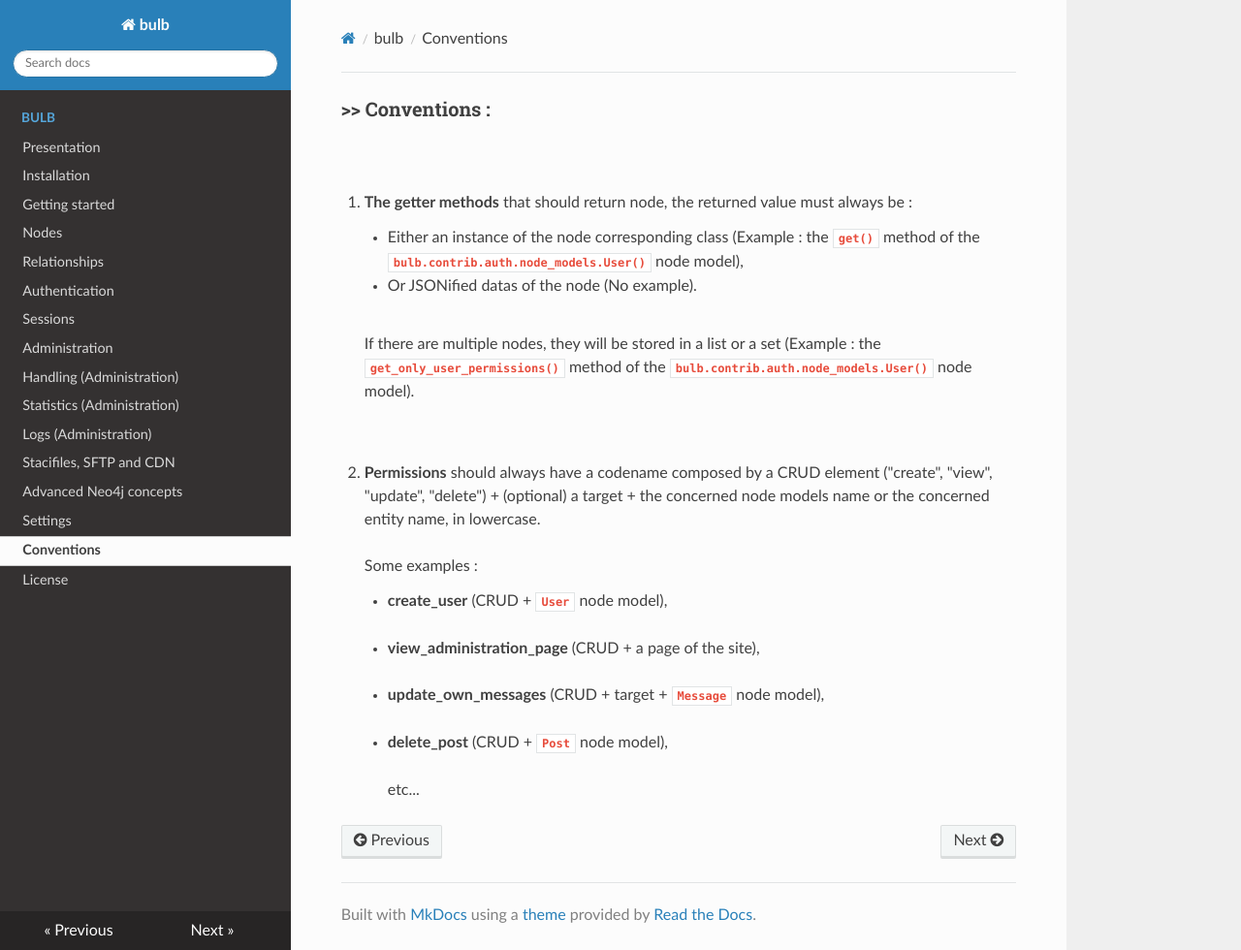
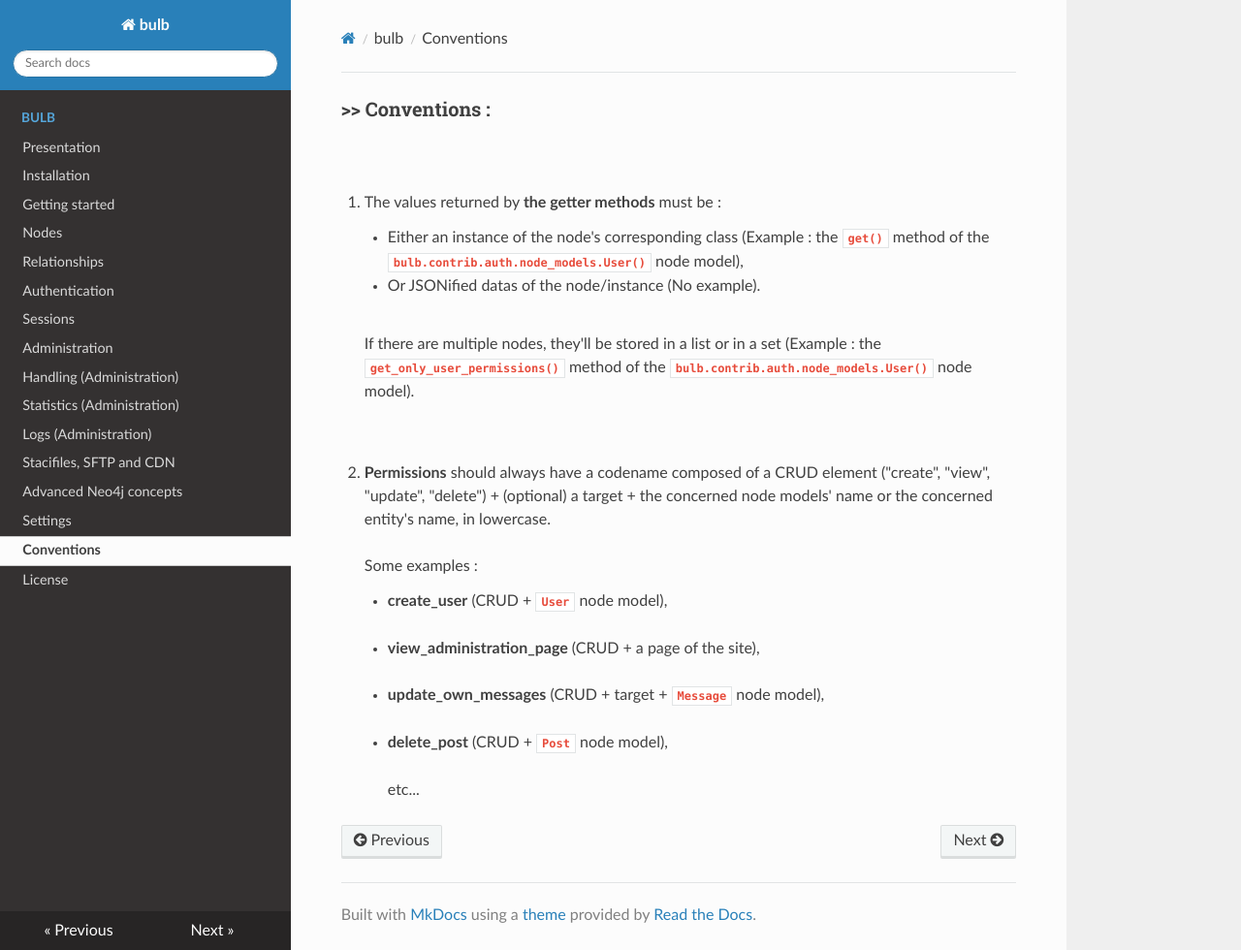
Before and after one commit to LilaRest/bulb, an MkDocs documentation site: the page built from bulb_docs/conventions.md, in a window 1280 px wide and 980 px high. Shown: the whole window at 97% size. Built offline with MkDocs 1.6.1, drawn with Linux system fonts in a browser that asks for light colours; nearby versions of some CDN libraries.

Commit message:
Update conventions.md

```diff
--- a/bulb_docs/conventions.md
+++ b/bulb_docs/conventions.md
@@ -1,17 +1,17 @@
 ### >> Conventions :
 <br/>
 
-1. **The getter methods** that should return node, the returned value must always be :
-    - Either an instance of the node corresponding class (Example : the **`get()`** method of the **`bulb.contrib.auth.node_models.User()`** node model),
-    - Or JSONified datas of the node (No example).
+1. The values returned by **the getter methods** must be :
+    - Either an instance of the node's corresponding class (Example : the **`get()`** method of the **`bulb.contrib.auth.node_models.User()`** node model),
+    - Or JSONified datas of the node/instance (No example).
     <br/>
 
-    If there are multiple nodes, they will be stored in a list or a set (Example : the **`get_only_user_permissions()`** method of the **`bulb.contrib.auth.node_models.User()`** node model).
+    If there are multiple nodes, they'll be stored in a list or in a set (Example : the **`get_only_user_permissions()`** method of the **`bulb.contrib.auth.node_models.User()`** node model).
 <br/>
 <br/>
 <br/>
 
-2. **Permissions** should always have a codename composed by a CRUD element ("create", "view", "update", "delete") + (optional) a target + the concerned node models name or the concerned entity name, in lowercase.
+2. **Permissions** should always have a codename composed of a CRUD element ("create", "view", "update", "delete") + (optional) a target + the concerned node models' name or the concerned entity's name, in lowercase.
                    <br/>
                    Some examples :
 
```
